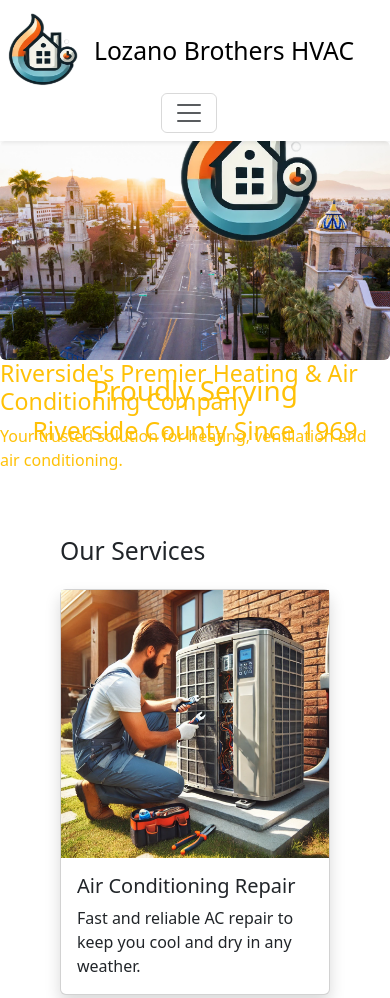
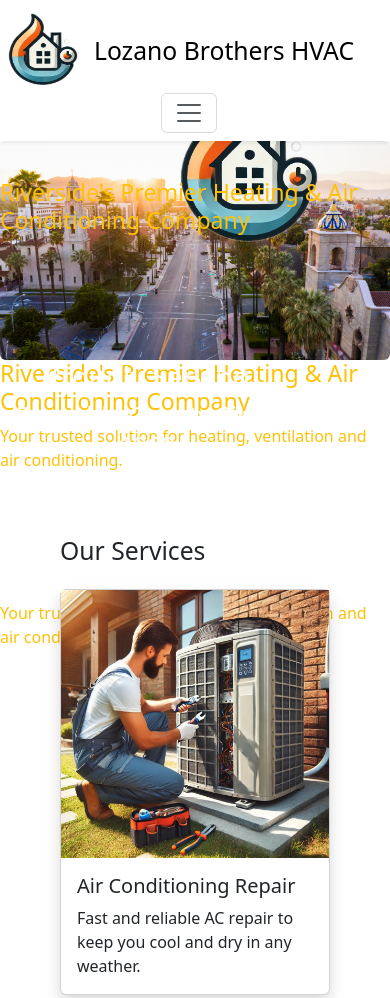
Before and after one commit to Layloe/hvac, a website: page views/index.html in a window 390 px wide. Shown: the top 998 px of the page. Drawn offline with nearby package versions, Linux system fonts and the light colour scheme.

Commit message:
text responsive location

```diff
--- a/views/index.html
+++ b/views/index.html
@@ -68,11 +68,16 @@
         <div class="card-img-overlay justify-content-center">
             <img src="images/ house_hvac_logo_crop.webp" class="position-absolute" alt="logo" style="width: 140px; top: 10%; left: 46% " >
         </div>
+        <div class="card-img-overlay d-flex flex-column justify-content-around ">
+            <h3 class="text-warning">Riverside's Premier Heating & Air Conditioning Company</h3>
+            <p class="text-warning">Your trusted solution for heating, ventilation and air conditioning.
+        </div>
 
-        <div class="card-img-overlay d-flex flex-column justify-content-center text-center">
+        <div class="card-img-overlay d-flex flex-column justify-content-center text-center pe-5 me-5">
 
-            <h1 class="text-warning" class="">Proudly Serving</h1>
-            <h2 class="text-warning" class="fw-bold">Riverside County Since 1969</h2>
+            <h1 class="text-white" class="">Proudly Serving</h1>
+            <h2 class="text-white" class="fw-bold">Riverside County Since 1969</h2>
+
 
 
            </p>
```
